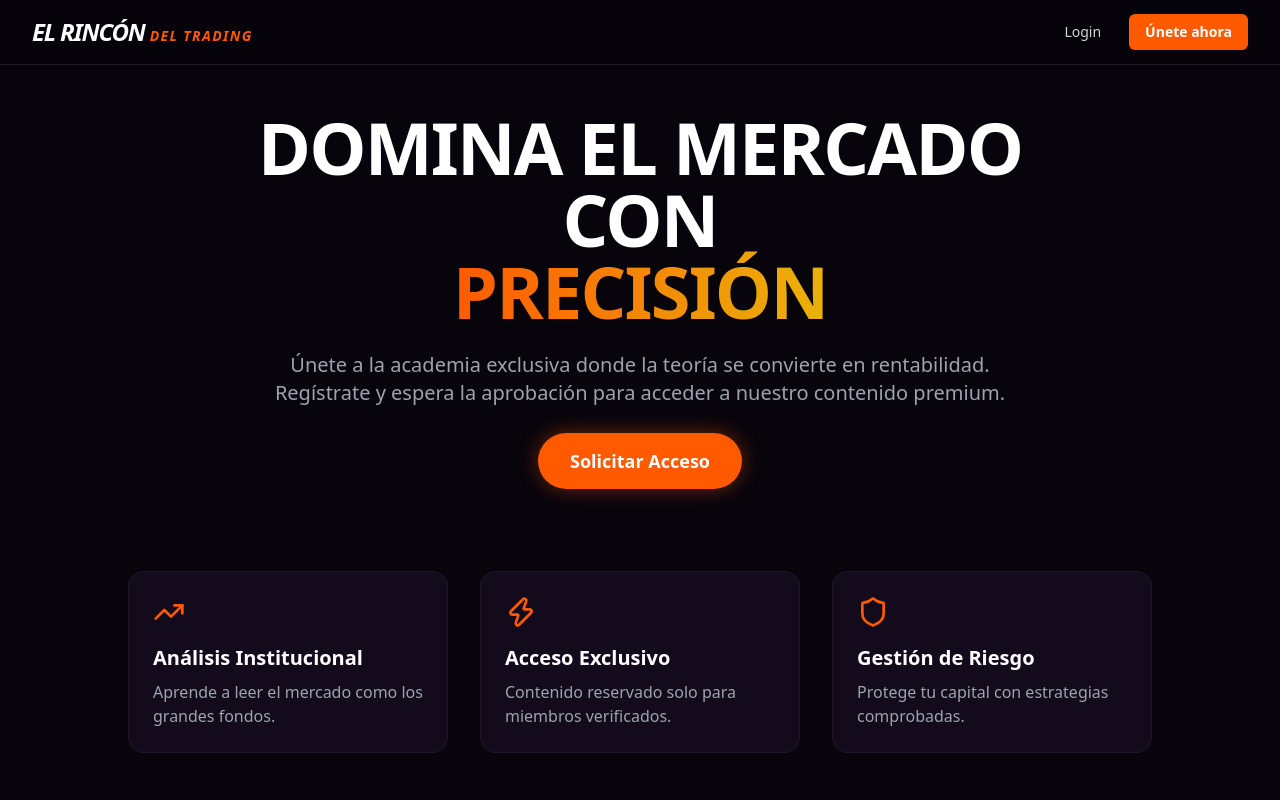
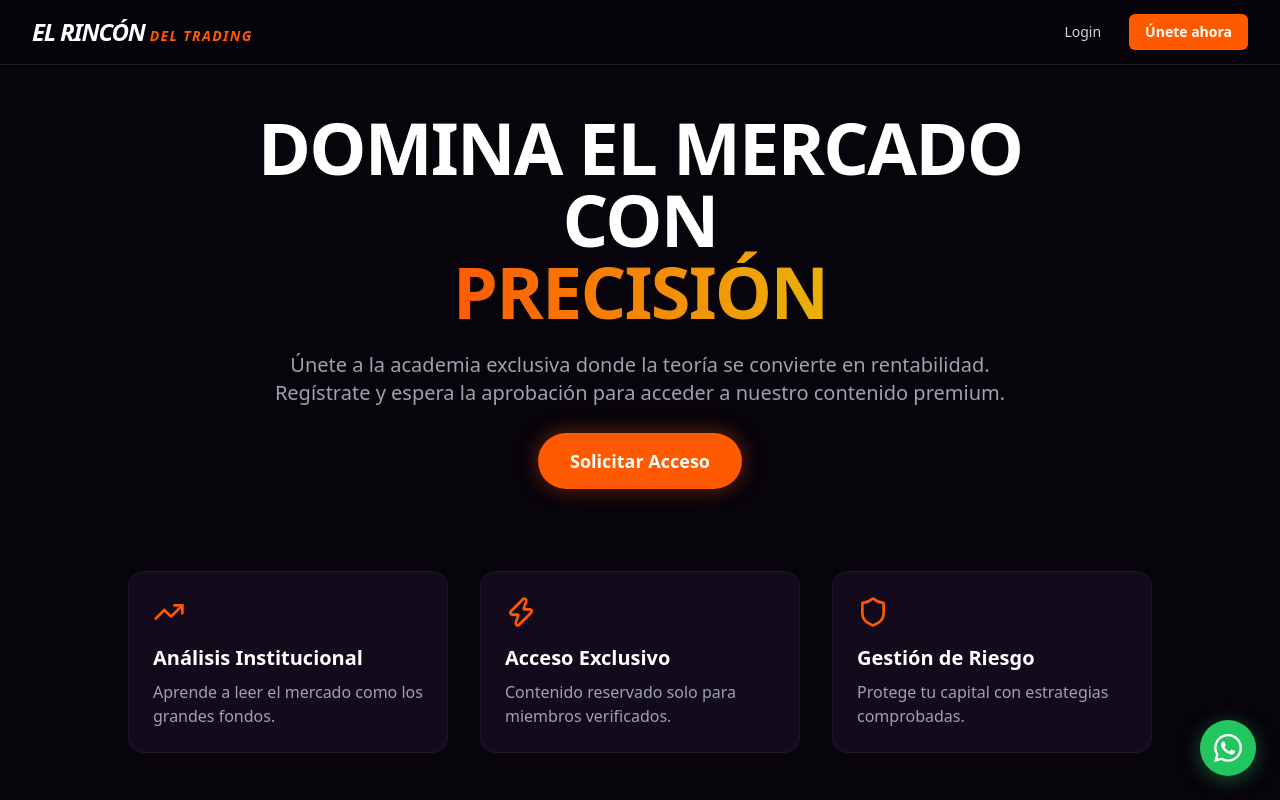
Before and after one commit to Mpebay/RDT, a React (Vite) app in the folder frontend/: page / in a window 1280 px wide. Built offline with nearby package versions, Linux system fonts and the light colour scheme; no server answers.

Commit message:
boton wsp flotante

```diff
--- a/frontend/src/App.jsx
+++ b/frontend/src/App.jsx
@@ -7,6 +7,29 @@ import Dashboard from './pages/Dashboard';
 import ForgotPassword from './pages/ForgotPassword';
 import ResetPassword from './pages/ResetPassword';
 
+// Componente para el botón flotante de WhatsApp (Solo visible si NO está logueado)
+function WhatsAppButton() {
+  const userInfo = JSON.parse(localStorage.getItem('userInfo'));
+
+  // Si el usuario ya inició sesión, no renderizamos el botón
+  if (userInfo) return null;
+
+  return (
+    <a
+      href="https://wa.me/5491100000000?text=Hola,%20tengo%20dudas%20sobre%20los%20cursos%20de%20El%20Rincón%20del%20Trading"
+      target="_blank"
+      rel="noopener noreferrer"
+      className="fixed bottom-6 right-6 z-50 bg-green-500 hover:bg-green-600 text-white p-3.5 rounded-full shadow-[0_4px_20px_rgba(34,197,94,0.4)] transition-all duration-300 flex items-center justify-center hover:scale-110"
+      title="¡Contáctanos por WhatsApp!"
+    >
+      {/* Ícono SVG oficial de WhatsApp */}
+      <svg className="w-7 h-7 fill-current" viewBox="0 0 24 24">
+        <path d="M.057 24l1.687-6.163c-1.041-1.804-1.588-3.849-1.587-5.946.003-6.556 5.338-11.891 11.893-11.891 3.181.001 6.167 1.24 8.413 3.488 2.245 2.248 3.481 5.236 3.48 8.414-.003 6.557-5.338 11.892-11.893 11.892-1.99-.001-3.951-.5-5.688-1.448l-6.305 1.654zm6.597-3.807c1.676.995 3.276 1.591 5.392 1.592 5.448 0 9.886-4.434 9.889-9.885.002-5.462-4.415-9.89-9.881-9.892-5.452 0-9.887 4.434-9.889 9.884-.001 2.225.651 3.891 1.746 5.634l-.999 3.648 3.742-.981zm11.387-5.464c-.074-.124-.272-.198-.57-.347-.297-.149-1.758-.868-2.031-.967-.272-.099-.47-.149-.669.149-.198.297-.768.967-.941 1.165-.173.198-.347.223-.644.074-.297-.149-1.255-.462-2.39-1.475-.883-.788-1.48-1.761-1.653-2.059-.173-.297-.018-.458.13-.606.134-.133.297-.347.446-.521.151-.172.2-.296.3-.495.099-.198.05-.372-.025-.521-.075-.148-.669-1.611-.916-2.206-.242-.579-.487-.501-.669-.51l-.57-.01c-.198 0-.52.074-.792.372s-1.04 1.016-1.04 2.479 1.065 2.876 1.213 3.074c.149.198 2.095 3.2 5.076 4.487.709.306 1.263.489 1.694.626.712.226 1.36.194 1.872.118.571-.085 1.758-.719 2.006-1.413.248-.695.248-1.29.173-1.414z"/>
+      </svg>
+    </a>
+  );
+}
+
 // Extraemos la navegación a un componente para poder usar useNavigate
 function Navbar() {
   const navigate = useNavigate();
@@ -14,7 +37,9 @@ function Navbar() {
 
   const logoutHandler = () => {
     localStorage.removeItem('userInfo');
+    localStorage.removeItem('token'); // Aseguramos limpiar también el token
     navigate('/');
+    window.location.reload(); // Recargamos para actualizar el estado visual
   };
 
   return (
@@ -55,7 +80,7 @@ function Navbar() {
 function App() {
   return (
     <Router>
-      <div className="min-h-screen bg-darkBg text-white font-sans">
+      <div className="min-h-screen bg-darkBg text-white font-sans relative">
         <Navbar />
         <main className="pt-16">
           <Routes>
@@ -68,6 +93,9 @@ function App() {
             <Route path="/reset-password/:token" element={<ResetPassword />} />
           </Routes>
         </main>
+
+        {/* Botón flotante de WhatsApp */}
+        <WhatsAppButton />
       </div>
     </Router>
   );
```
